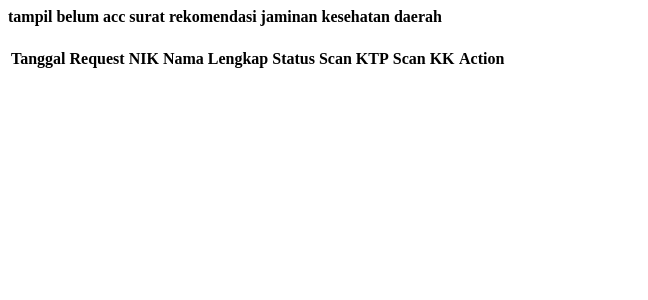
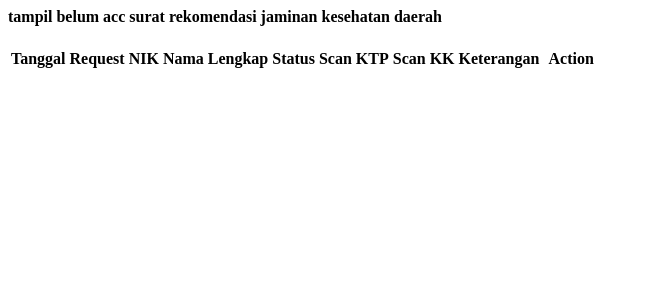
Before and after one commit to alifahfathonah/sistem-pelayanan-surat-online, a PHP site: page /sistem-pelayanan-surat-online/pegawai/belum_acc_skp.php in a window 1280 px wide. Shown: the top 300 px of the page, without its empty margins (0-648 px from the left). Run offline with PHP 8.4, Linux system fonts and the light colour scheme; data comes from the database, SQL or seed files in the repository; lists and menus that the app fills with data are empty; some libraries are stand-ins or nearby versions.

Commit message:
update keterangan path kadis

```diff
--- a/pegawai/belum_acc_skp.php
+++ b/pegawai/belum_acc_skp.php
@@ -23,6 +23,7 @@
 														<th>Status</th>
 														<th>Scan KTP</th>
 														<th>Scan KK</th>
+														<th>Keterangan</th>
 														<th style="width: 10%">Action</th>
 													</tr>
 												</thead>
@@ -36,13 +37,14 @@
 															$nik = $data['nik'];
 															$nama = $data['nama'];
 															$status = $data['status'];
-															$id= $data['id_request_skp'];
+															$id= $data['id_request_sktm'];
 															$ktp = $data['scan_ktp'];
 															$kk = $data['scan_kk'];
+															$keterangan = $data['keterangan'];
 															$id_request_skp = $data['id_request_skp'];
 
 															if($status=="1"){
-																$status = "SUDAH ACC STAF";
+																$status = "Sudah ACC Staf";
 															}elseif($status=="0"){
 																$status = "BELUM ACC";
 															}
@@ -54,6 +56,15 @@
 														<td class="fw-bold text-uppercase text-success op-8"><?php echo $status;?></td>
 														<td><img src="../dataFoto/scan_ktp/<?php echo $ktp;?>" width="50" height="50" alt=""></td>
 														<td><img src="../dataFoto/scan_kk/<?php echo $kk;?>" width="50" height="50" alt=""></td>
+														<td><i><?php echo $keterangan;?></i></td>
+														<!-- <td>
+															<input type="checkbox" name="check[$i]" value="<?php echo $id;?>">
+															<input type="submit" name="acc" class="btn btn-primary btn-sm" value="ACC">
+															<div class="form-button-action">
+																<a type="button" data-toggle="tooltip" title="" class="btn btn-link btn-primary btn-lg" data-original-title="Lihat Surat" href="?halaman=detail_sktm&id_request_sktm=<?= $id_request_skp;?>">
+																<i class="fa fa-edit"></i></a>
+															</div>
+														</td> -->
 														<td>
 															<div class="form-button-action">
 																<a type="button" data-toggle="tooltip" title="" class="btn btn-link btn-primary btn-lg" data-original-title="View Surat" href="?halaman=view_skp&id_request_skp=<?= $id_request_skp;?>">
@@ -67,16 +78,13 @@
 												</tbody>
 											</table>
 										</div>
-										</div>
-										</div>
-									</div>
-								</form>
+									</form>
+								</div>
 							</div>
                         </div>
 
 					</div>
 				</div>
-
 <?php
     if(isset($_POST['acc'])){
         if(isset($_POST['check']))
```
Also changed, not shown: dataFoto/scan_kk/190155201003_.jpg, dataFoto/scan_ktp/190155201003_.jpg.
